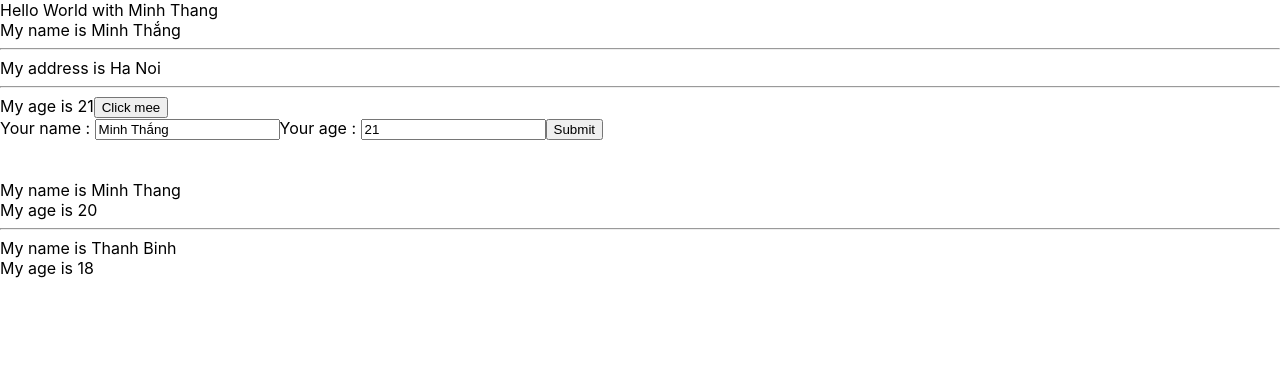
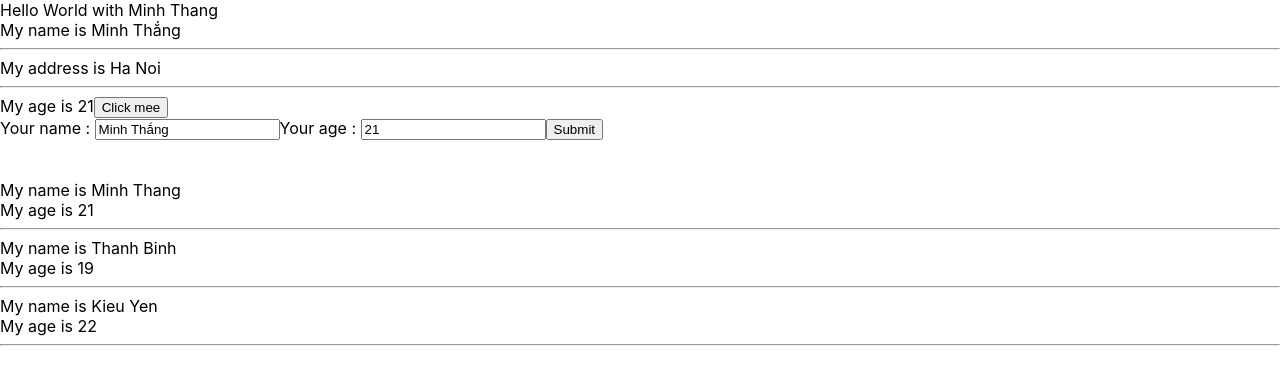
Before and after one commit to Thang-Nguyen-Minh/REACTJS-AGAIN, a React (Create React App) app: page / in a window 1280 px wide. Shown: the top 384 px of the page. Built offline with nearby package versions, Linux system fonts and the light colour scheme.

Commit message:
Conditional Output - Sử dụng câu điều kiện

```diff
--- a/src/components/DisplayInfo.js
+++ b/src/components/DisplayInfo.js
@@ -2,12 +2,19 @@ import React from 'react'
 class DisplayInfo extends React.Component{
     render(){
         //destructuring
-        const { name, age } = this.props;
-        //const name=this.props.name và const age=this.props.age
+        const {listUsers} = this.props;
+        //const listUsers = this.props.listUsers;
         return (
             <div>
-                <div>My name is {name}</div>
-                <div>My age is {age}</div>
+                {listUsers.map(user => {
+                    return (
+                        <div key={user.id}>
+                            <div>My name is {user.name}</div>
+                            <div>My age is {user.age}</div>
+                            <hr/>
+                        </div>
+                    )
+                })}
             </div>
         )
     }
--- a/src/components/MyComponent.js
+++ b/src/components/MyComponent.js
@@ -3,15 +3,31 @@ import counterReducer from "../redux/reducer/counterReducer";
 import UserInfo from "./UserInfo";
 import DisplayInfo from "./DisplayInfo";
 class MyComponent extends React.Component{
-
+    state={
+        listUsers:[
+            {
+                id: 1,
+                name : "Minh Thang",
+                age : 21,
+            },
+            {
+                id: 2,
+                name : "Thanh Binh",
+                age : 19,
+            },
+            {
+                id: 1,
+                name : "Kieu Yen",
+                age : 22,
+            }
+        ]
+    }
     render(){
         return (
             <div>
                 <UserInfo />
                 <br/> <br/>
-                <DisplayInfo name='Minh Thang' age={20} />
-                <hr/>
-                <DisplayInfo name='Thanh Binh' age={18} />
+                <DisplayInfo listUsers={this.state.listUsers} />
             </div>
         )
     }
```
